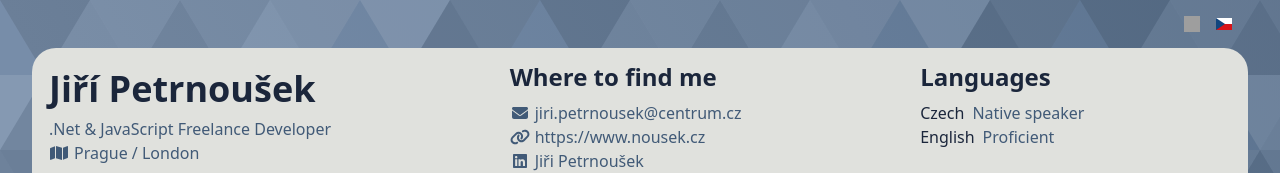
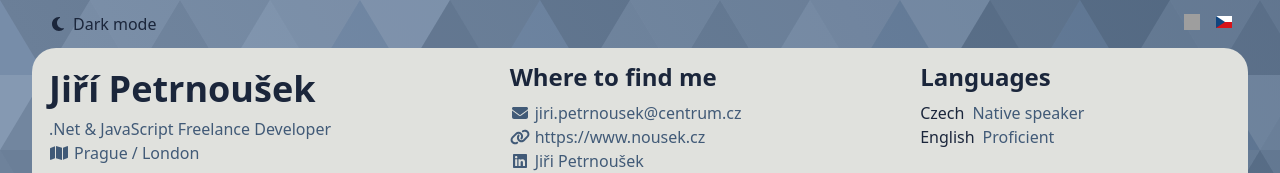
Before and after one commit to jirkacv/nousek-cz, a React (Vite) app: page / in a window 1280 px wide. Shown: the top 173 px of the page. Built offline with nearby package versions, Linux system fonts and the light colour scheme; grey boxes are pictures that could not be loaded; the HTML template or start-up script is replaced by a standard one.

Commit message:
Dark mode switch

```diff
--- a/index.html
+++ b/index.html
@@ -7,6 +7,21 @@
     <meta name="description" content="Personal webpage / resume">
     <meta name="author" content="Jiří Petrnoušek">
     <title>Jiří Petrnoušek</title>
+    <script type="text/javascript">
+      window.setTheme = (theme) => {
+        localStorage.setItem('theme', theme);
+        window.document.documentElement.className = theme;
+      }
+
+      let themeLocalStorage = localStorage.getItem('theme');
+      if (themeLocalStorage) {
+        window.document.documentElement.className = themeLocalStorage;
+      } else {
+        let isDarkTheme = window.matchMedia && window.matchMedia('(prefers-color-scheme:dark)').matches;
+        window.setTheme(isDarkTheme ? 'dark' : 'light');
+      }
+
+    </script>
   </head>
   <body class="font-sans size-full min-h-screen bg-silver_lake_blue text-oxford_blue dark:bg-eerie_black dark:text-timberwolf-700">
     <div id="root"></div>
--- a/src/Header.tsx
+++ b/src/Header.tsx
@@ -1,5 +1,8 @@
 import { useTranslation } from 'react-i18next';
 import { languageCodes } from './i18n';
+import { faSun, faMoon } from '@fortawesome/free-solid-svg-icons'
+import { FontAwesomeIcon } from "@fortawesome/react-fontawesome";
+import { useEffect, useState } from "react";
 
 interface LanguageIconProps {
     language : string
@@ -13,18 +16,51 @@ function LanguageIcon (props: LanguageIconProps) {
     }
 
     return (
-        <button className="h-4 w-4 mt-4 mr-4" onClick={onClick}>
+        <button className="h-4 w-4 mr-4" onClick={onClick}>
             <img src={`/${props.language}/flag_4x3.svg`} alt={t('language')} className="h-4 w-4" />
         </button>
     )
 }
 
+declare global {
+    interface Window { setTheme: (theme: string) => void }
+}
+
+type Theme = 'dark' | 'light';
+
+function ThemeSwitch() {
+    const [ currentTheme, setCurrentTheme ] = useState<Theme>('light');
+    const { t } = useTranslation();
+    const toggleTheme = () => {
+        const newTheme = currentTheme === 'dark' ? 'light' : 'dark';
+        localStorage.setItem('theme', newTheme);
+        setCurrentTheme(newTheme);
+        window.setTheme(newTheme.toString());
+    }
+
+    useEffect(() => {
+        if (localStorage.getItem('theme') === 'dark') {
+            setCurrentTheme('dark');
+        }
+    }, []);
+
+    const translationKey = currentTheme === 'dark' ? 'theme.toLight' : 'theme.toDark';
+    return (
+        <div onClick={toggleTheme} className="cursor-pointer text-oxford_blue dark:text-timberwolf-400">
+            <FontAwesomeIcon
+                className="ml-4"
+                icon={currentTheme === 'dark' ? faSun : faMoon }
+            />
+            <span>{t(translationKey)}</span>
+        </div>
+    )
+}
+
 function Header() {
     return (
-        <header className="print:hidden px-0 lg:px-8 h-8">
-            <div className="flex flex-row justify-end">
-                { languageCodes.map((language) => <LanguageIcon key={language} language={language} />)}
-            </div>
+        <header className="print:hidden px-0 lg:px-8 h-12 flex flex-row justify-between items-center">
+            <ThemeSwitch />
+            <div>{ languageCodes.map((language) => <LanguageIcon key={language} language={language} />)}</div>
         </header>
     )
 }
--- a/src/Resume.tsx
+++ b/src/Resume.tsx
@@ -224,7 +224,7 @@ function Resume() {
     const { i18n } = useTranslation();
     const resume = i18n.language === 'cs' ? csResume : enResume
     return (
-        <div className="print:py-0 flex flex-col gap-4 lg:gap-6 mb-auto p-4 py-2 lg:p-8 lg:py-4">
+        <div className="print:py-0 flex flex-col gap-4 lg:gap-6 mb-auto p-4 lg:p-8 lg:pb-4 lg:pt-0">
             <Basics basics={resume.basics} languages={resume.languages} />
             <Jobs work={resume.work} />
             <Skills skills={resume.skills} />
--- a/src/i18n.ts
+++ b/src/i18n.ts
@@ -24,6 +24,10 @@ void i18n
             en: {
                 translation: {
                     language: 'English',
+                    theme: {
+                        toDark: 'Dark mode',
+                        toLight: 'Light mode',
+                    },
                     months: 'january;february;march;april;may;june;july;august;september;october;november;december',
                     present: 'present',
                     sections : {
@@ -37,6 +41,10 @@ void i18n
             cs: {
                 translation: {
                     language: 'Čeština',
+                    theme: {
+                        toDark: 'Tmavý vzhled',
+                        toLight: 'Světlý vzhled',
+                    },
                     months: 'leden;únor;březen;duben;květen;červen;červenec;srpen;září;říjen;listopad;prosinec',
                     present: 'současnost',
                     sections : {
--- a/src/index.css
+++ b/src/index.css
@@ -2,17 +2,11 @@
 @tailwind components;
 @tailwind utilities;
 
-
-@media (prefers-color-scheme: light) {
-    body {
-        background-image: url("/subtle-prism.svg");
-    }
+body {
+    background-image: url("/subtle-prism.svg");
 }
-
-@media (prefers-color-scheme: dark) {
-    body {
-        background-image: url("/endless-constellation.svg");
-    }
+.dark body {
+    background-image: url("/endless-constellation.svg");
 }
 
 [class*="fa-"] {
--- a/tailwind.config.js
+++ b/tailwind.config.js
@@ -1,5 +1,6 @@
 /** @type {import('tailwindcss').Config} */
 export default {
+    darkMode: 'selector',
     content: [
         "./index.html",
         "./src/**/*.{js,ts,jsx,tsx}",
```
